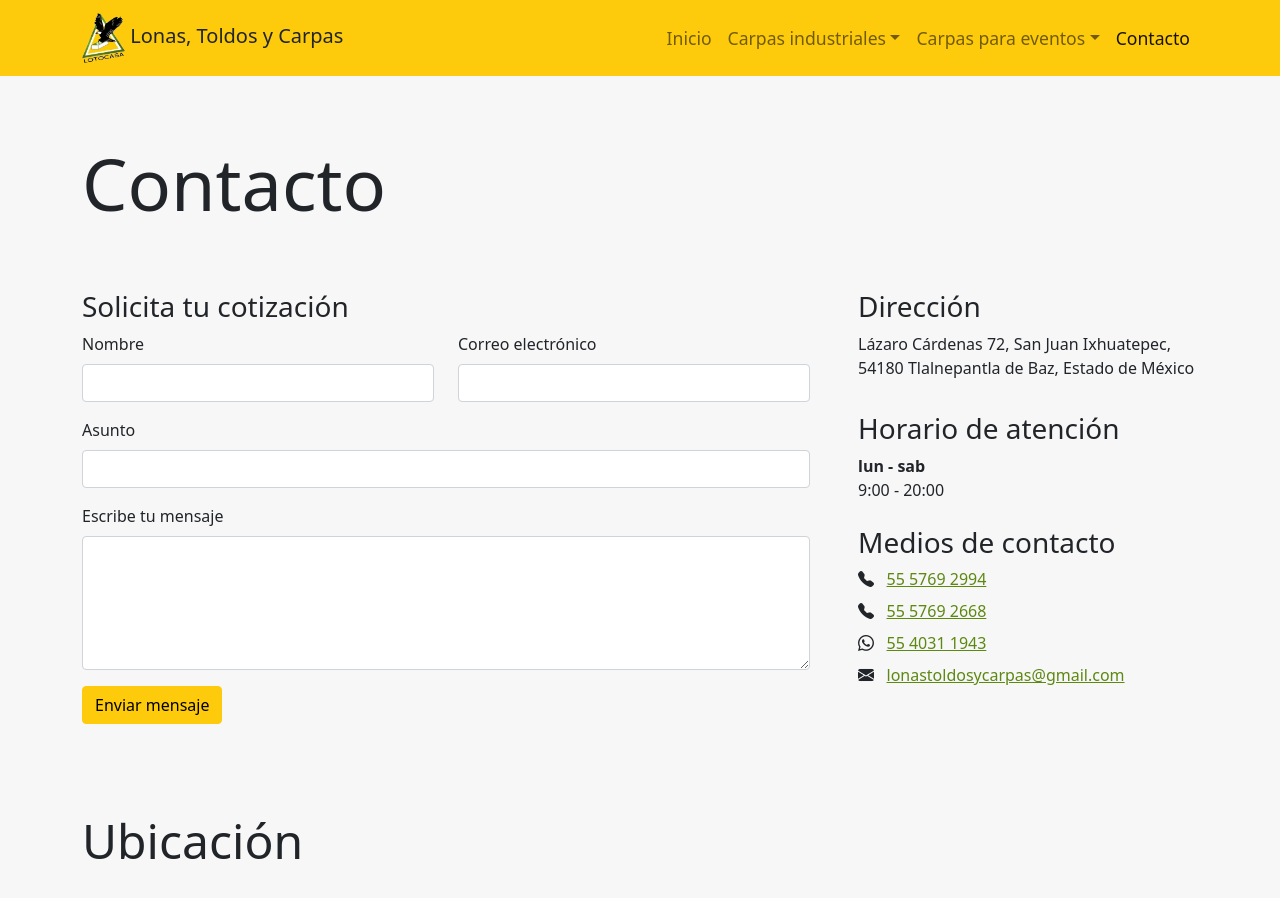
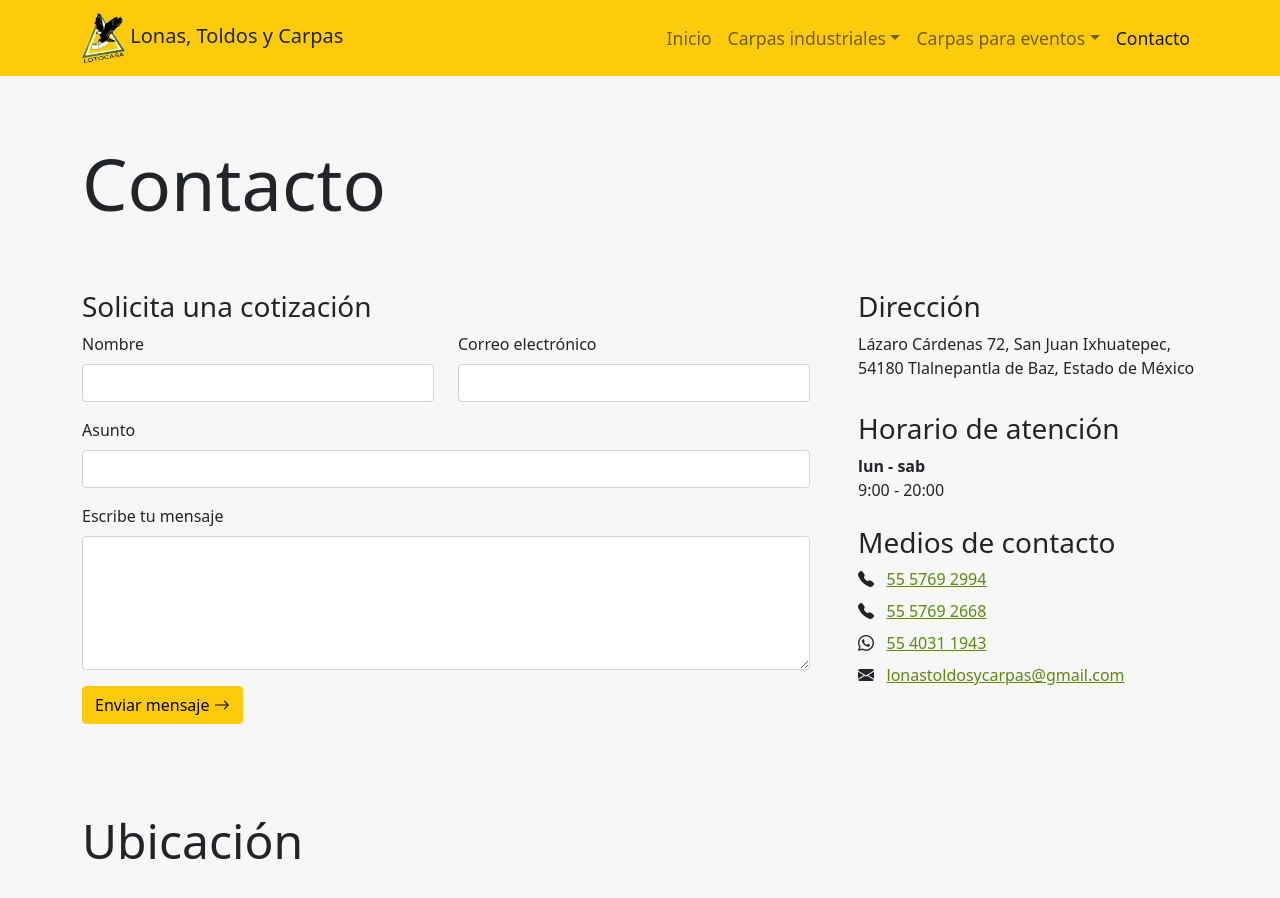
Before and after one commit to Comecacahuates/web-lotocasa, a Next.js app: page /Contacto in a window 1280 px wide. Shown: the top 898 px of the page. Built offline with nearby package versions, Linux system fonts and the light colour scheme; grey boxes are pictures that could not be loaded.

Commit message:
Ícono en botón de enviar formulario de contacto, y cambio de título

```diff
--- a/components/ui/contactform.tsx
+++ b/components/ui/contactform.tsx
@@ -3,6 +3,7 @@ import Form from "react-bootstrap/Form";
 import Row from "react-bootstrap/Row";
 import Col from "react-bootstrap/Col";
 import Button from "react-bootstrap/Button";
+import Icon from "./icon";
 import { ContactForm } from "../../@types/pagestructure";
 
 /** Propiedades del componente de formulario de contacto */
@@ -54,7 +55,7 @@ export default function ContactFormUI(props: ContactFormProps) {
         <Form.Control as="textarea" name="message" rows={5} />
       </Form.Group>
       <Button variant="primary" type="submit">
-        {submitLabel}
+        {submitLabel} <Icon icon="arrow-right" />
       </Button>
     </Form>
   );
--- a/content/contacto.json
+++ b/content/contacto.json
@@ -7,7 +7,7 @@
       "sectionType": "contactSection",
       "contactFormSection": {
         "sectionType": "contactFormSection",
-        "title": "Solicita tu cotización",
+        "title": "Solicita una cotización",
         "contactForm": {
           "action": "https://formsubmit.co/14663cf1e1fab8363513e084818426b9",
           "nameLabel": "Nombre",
```
Also changed, not shown: content/index.json (+2 -10 lines).
